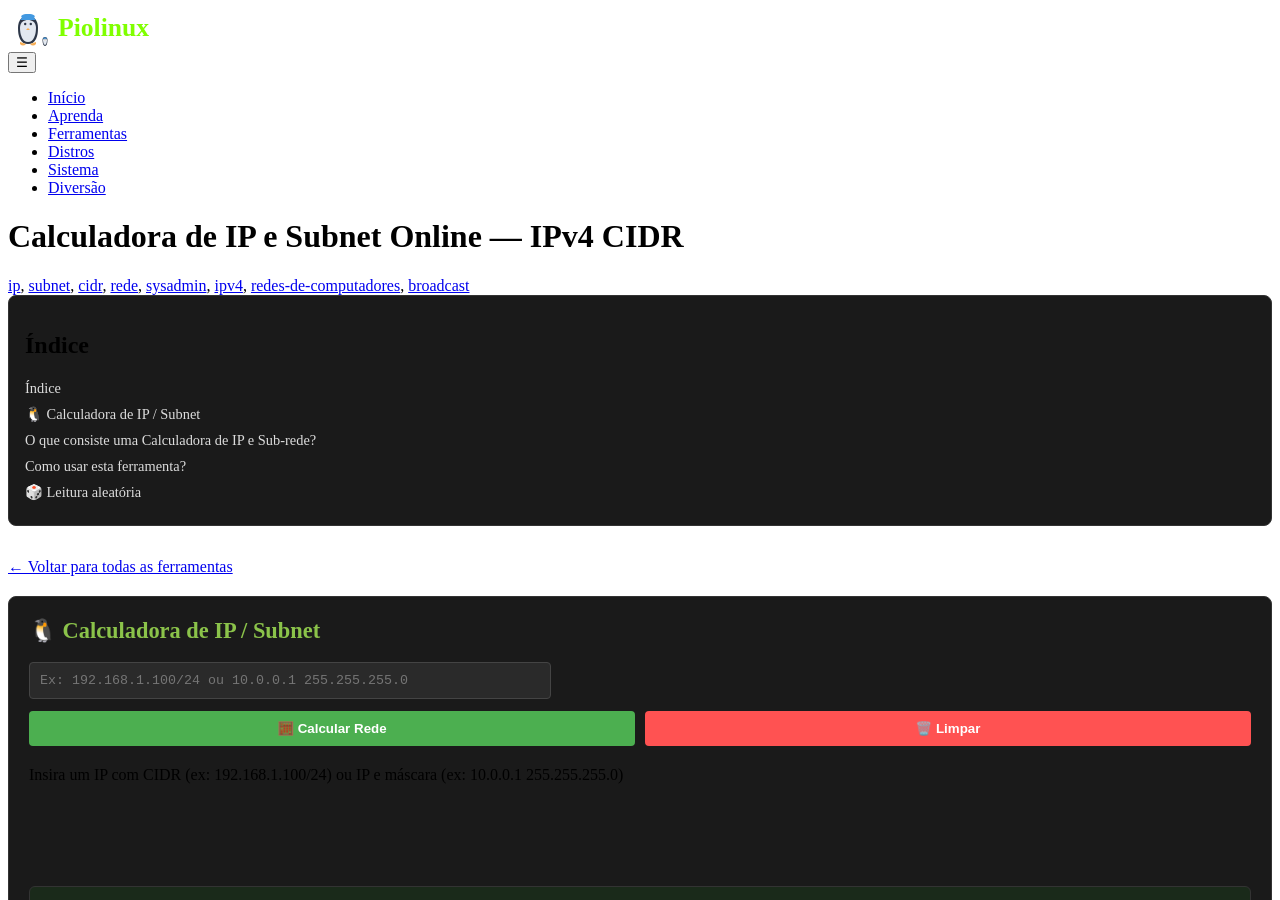
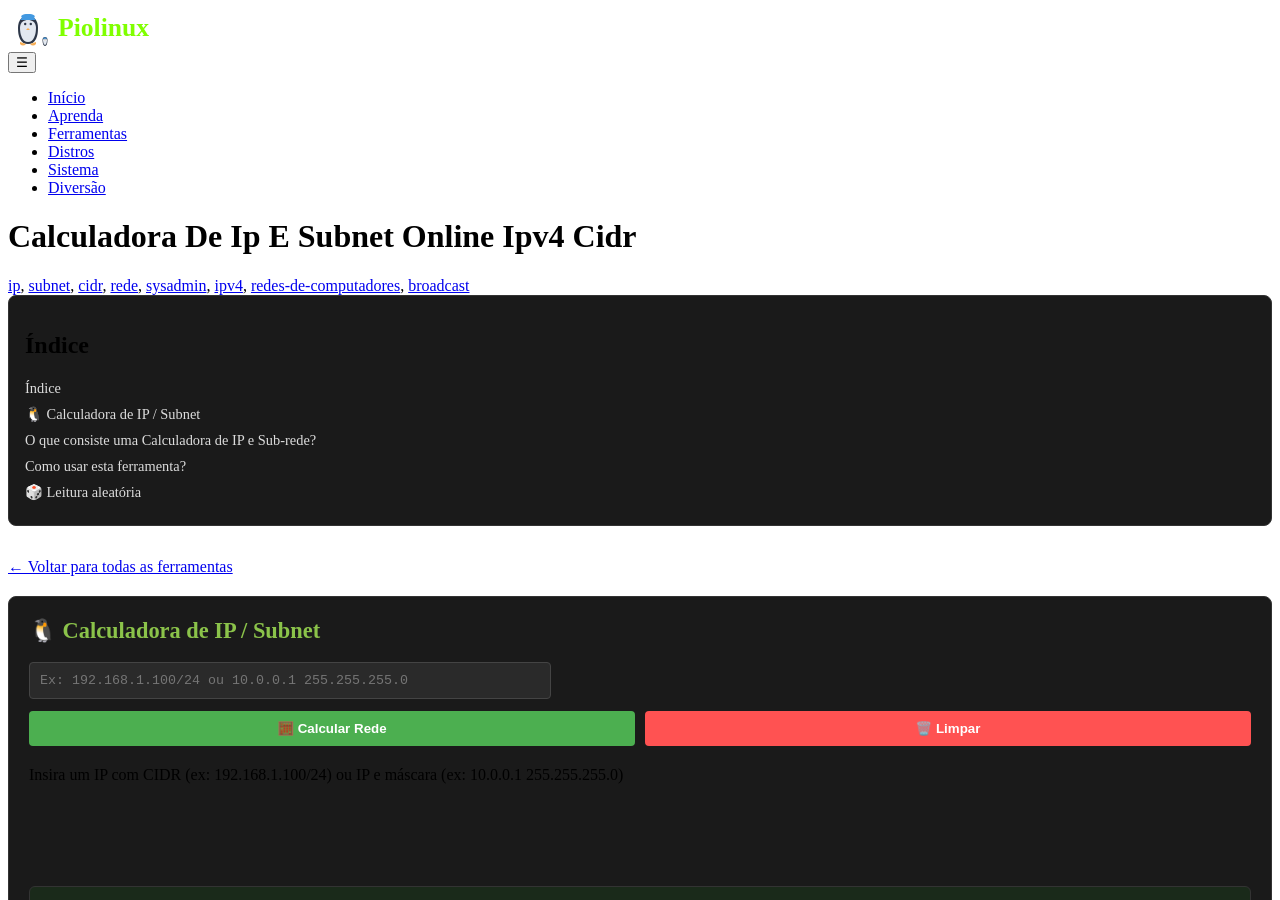
Before and after one commit to Piolinux/piolinux-site, a Jekyll site: the page built from _pages/tools/calculadora-de-ip-e-subnet-online-ipv4-cidr.html, in a window 1280 px wide and 900 px high. Built offline with Jekyll 4.4.1, drawn with Linux system fonts in a browser that asks for light colours; part of the change alters nothing that is shown.

```diff
--- a/_pages/tools/calculadora-de-ip-e-subnet-online-ipv4-cidr.html
+++ b/_pages/tools/calculadora-de-ip-e-subnet-online-ipv4-cidr.html
@@ -2,7 +2,6 @@
 layout: manual-seo
 title_custom: "Calculadora de IP e Subnet Online — IPv4 CIDR | Piolinux"
 description_custom: "Calcule rede, broadcast, hosts e máscara de sub-rede em IPv4. Suporte a CIDR e notação decimal. Ideal para sysadmin, redes e estudantes."
-title: "Calculadora de IP e Subnet Online — IPv4 CIDR"
 permalink: /ferramentas/ip-calculator/
 tags: [ip, subnet, cidr, rede, sysadmin, ipv4, redes-de-computadores, broadcast]
 ---
```
